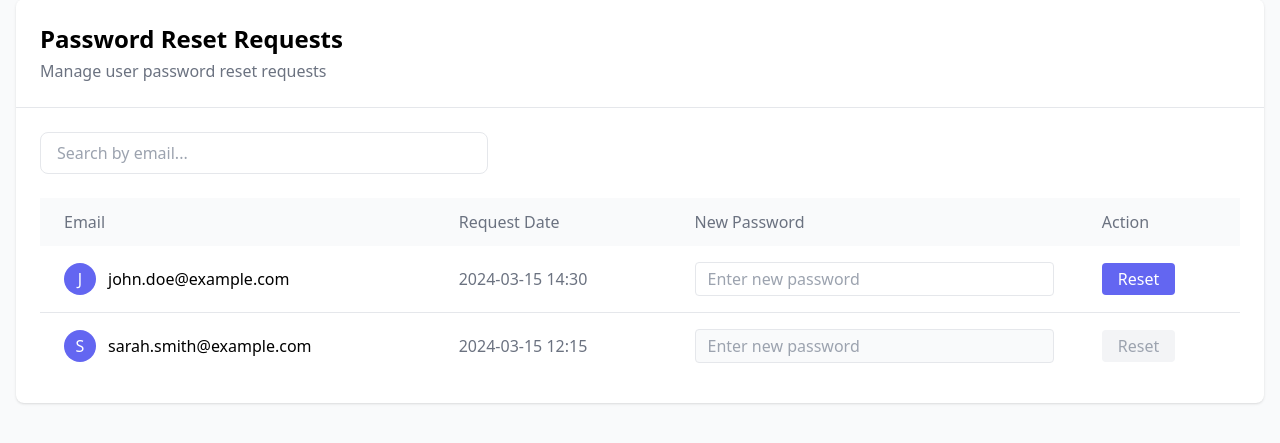
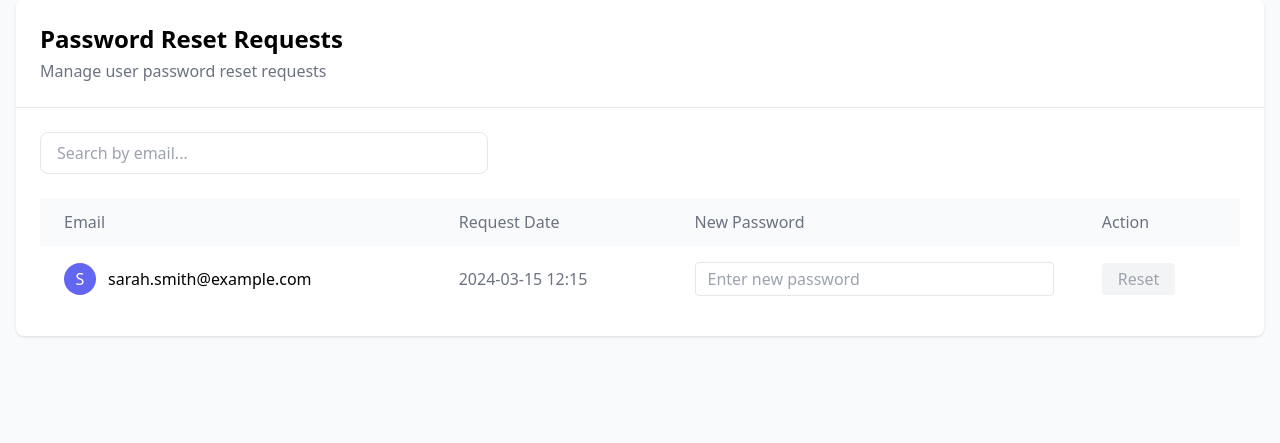
Before and after one commit to nabil-el-allaouii/RoomMate, a PHP site: page /app/views/admin/reset_password.php in a window 1280 px wide. Shown: the part 106-549 px from the top of the page. Run offline with PHP 8.4, Linux system fonts and the light colour scheme; some libraries are stand-ins or nearby versions.

Commit message:
updated database schema + reset pass UI

```diff
--- a/app/config/db.sql
+++ b/app/config/db.sql
@@ -86,7 +86,7 @@ CREATE TABLE reports (
 CREATE TABLE reset_pass (
     id INT AUTO_INCREMENT PRIMARY KEY,
     email VARCHAR(255) NOT NULL,
-    status ENUM('pending', 'active') NOT NULL DEFAULT 'forgot',
+    status ENUM('pending', 'active') NOT NULL DEFAULT 'pending',
     created_at TIMESTAMP DEFAULT CURRENT_TIMESTAMP,
     FOREIGN KEY (email) REFERENCES users(email) ON DELETE CASCADE
 );
--- a/app/views/admin/reset_password.php
+++ b/app/views/admin/reset_password.php
@@ -48,30 +48,7 @@
                             </tr>
                         </thead>
                         <tbody class="divide-y">
-                            <!-- Example Row 1 -->
-                            <tr class="hover:bg-gray-50">
-                                <td class="px-6 py-4">
-                                    <div class="flex items-center gap-3">
-                                        <div class="w-8 h-8 rounded-full bg-[#6366F1] flex items-center justify-center text-white">
-                                            J
-                                        </div>
-                                        <span>john.doe@example.com</span>
-                                    </div>
-                                </td>
-                                <td class="px-6 py-4 text-gray-500">2024-03-15 14:30</td>
-                                <td class="px-6 py-4">
-                                    <input type="text"
-                                           placeholder="Enter new password"
-                                           class="w-full px-3 py-1 border rounded focus:ring-2 focus:ring-[#6366F1] focus:border-transparent">
-                                </td>
-                                <td class="px-6 py-4">
-                                    <button class="bg-[#6366F1] text-white px-4 py-1 rounded hover:bg-[#5558E6] transition-colors">
-                                        Reset
-                                    </button>
-                                </td>
-                            </tr>
 
-                            <!-- Example Row 2 -->
                             <tr class="hover:bg-gray-50">
                                 <td class="px-6 py-4">
                                     <div class="flex items-center gap-3">
@@ -85,8 +62,8 @@
                                 <td class="px-6 py-4">
                                     <input type="text"
                                            placeholder="Enter new password"
-                                           disabled
-                                           class="w-full px-3 py-1 border rounded bg-gray-50 text-gray-400">
+
+                                           class="w-full px-3 py-1 border rounded">
                                 </td>
                                 <td class="px-6 py-4">
                                     <button disabled class="bg-gray-100 text-gray-400 px-4 py-1 rounded cursor-not-allowed">
--- a/core/Mailer.php
+++ b/core/Mailer.php
@@ -40,7 +40,8 @@ class Mailer {
 
         } catch (Exception $e) {
             // echo "Email could not be sent. PHPMailer Error: {$this->mail->ErrorInfo}";
-            die("Email could not be sent. PHPMailer Error: {$this->mail->ErrorInfo}");
+            // die("Email could not be sent. PHPMailer Error: {$this->mail->ErrorInfo}");
+            return ['status' => 'error', 'message' => "Email could not be sent. PHPMailer Error: {$this->mail->ErrorInfo}"];
         }
     }
 }
```
